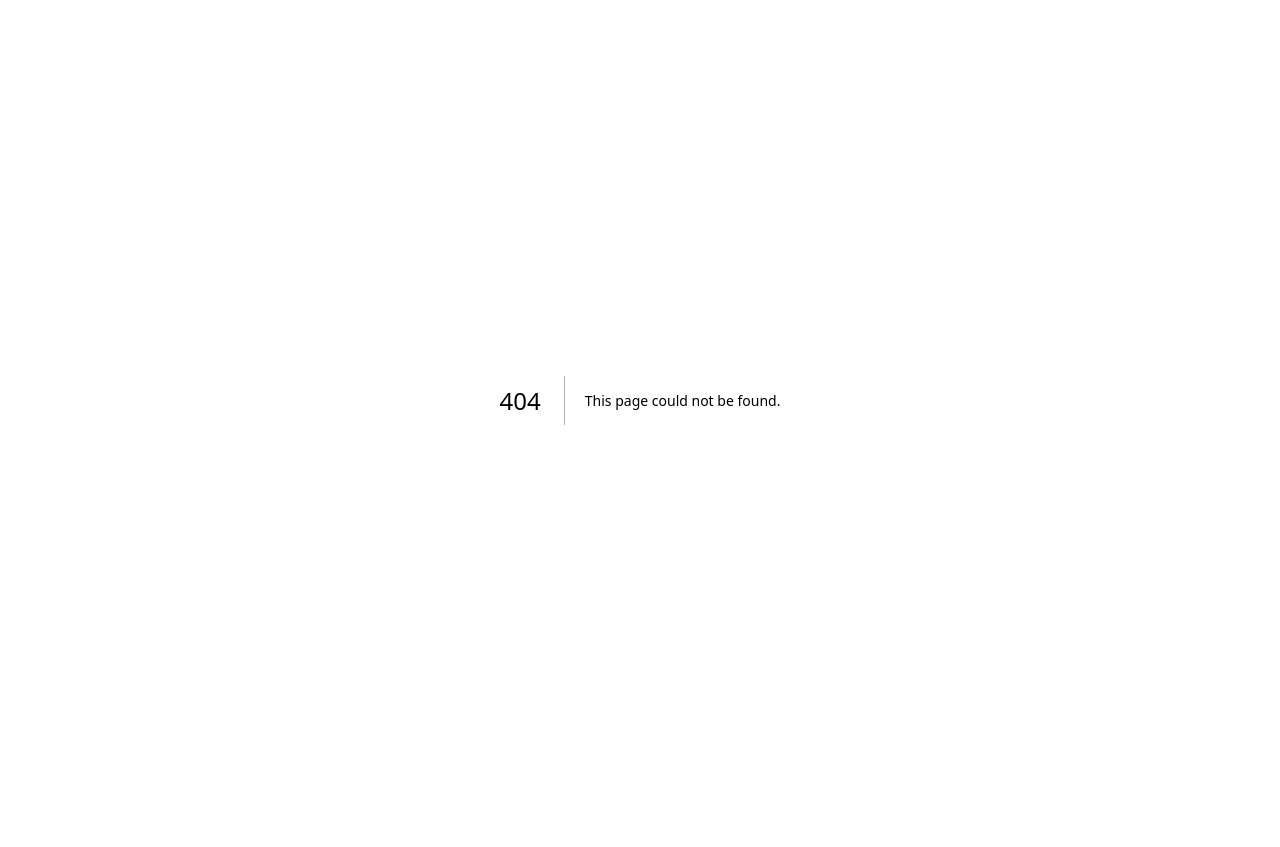
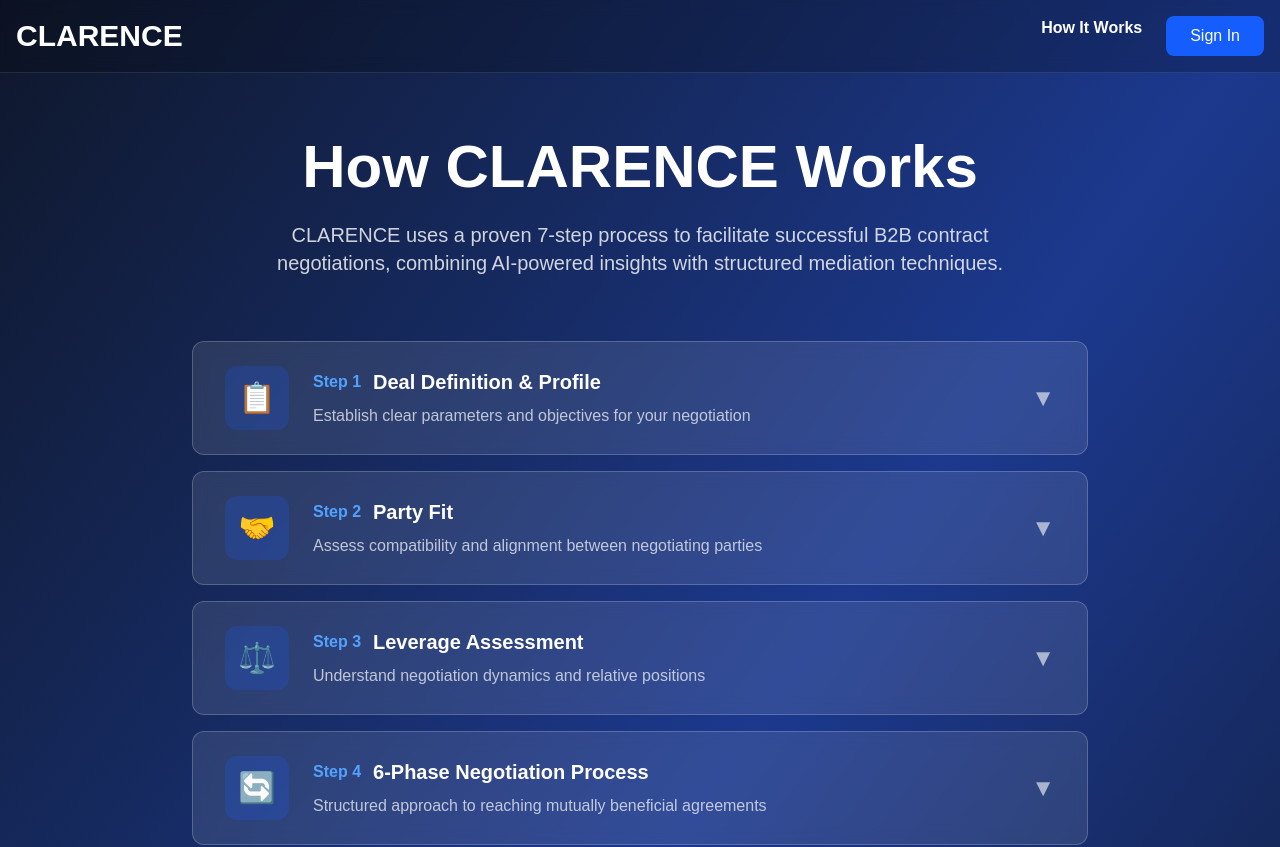
Before and after one commit to SpikeIreland/clarence, a Next.js app: page /how-it-works in a window 1280 px wide. Before the commit this address had no page. Shown: the top 847 px of the page. Before the commit the page ends 800 px from the top, so only its background shows below. Built offline with nearby package versions, Linux system fonts and the light colour scheme.

Commit message:
Add How Does CLARENCE Work page with expandable process steps

```diff
--- /dev/null
+++ b/app/how-it-works/page.tsx
@@ -0,0 +1,233 @@
+'use client'
+import { useState } from 'react'
+
+interface ProcessStep {
+  id: number
+  title: string
+  icon: string
+  description: string
+  details: string[]
+}
+
+const processSteps: ProcessStep[] = [
+  {
+    id: 1,
+    title: "Deal Definition & Profile",
+    icon: "📋",
+    description: "Establish clear parameters and objectives for your negotiation",
+    details: [
+      "Define the scope and boundaries of the contract",
+      "Identify key stakeholders and decision-makers",
+      "Set measurable objectives and success criteria",
+      "Document must-have vs. nice-to-have terms",
+      "Establish timeline and milestones"
+    ]
+  },
+  {
+    id: 2,
+    title: "Party Fit",
+    icon: "🤝",
+    description: "Assess compatibility and alignment between negotiating parties",
+    details: [
+      "Analyze organizational compatibility",
+      "Evaluate cultural and operational alignment",
+      "Identify shared goals and potential conflicts",
+      "Assess risk tolerance and negotiation styles",
+      "Map complementary strengths and needs"
+    ]
+  },
+  {
+    id: 3,
+    title: "Leverage Assessment",
+    icon: "⚖️",
+    description: "Understand negotiation dynamics and relative positions",
+    details: [
+      "Evaluate each party's alternatives (BATNA)",
+      "Identify sources of negotiating power",
+      "Assess market conditions and timing factors",
+      "Analyze dependencies and critical needs",
+      "Map areas of flexibility and firm boundaries"
+    ]
+  },
+  {
+    id: 4,
+    title: "6-Phase Negotiation Process",
+    icon: "🔄",
+    description: "Structured approach to reaching mutually beneficial agreements",
+    details: [
+      "Phase 1: Opening positions and initial proposals",
+      "Phase 2: Information exchange and clarification",
+      "Phase 3: Bargaining and trade-offs",
+      "Phase 4: Creative problem-solving",
+      "Phase 5: Agreement refinement",
+      "Phase 6: Final terms and documentation"
+    ]
+  },
+  {
+    id: 5,
+    title: "CLARENCE Chat",
+    icon: "💬",
+    description: "AI-powered mediation assistant for real-time negotiation support",
+    details: [
+      "Natural language interaction with CLARENCE AI",
+      "Real-time suggestions for win-win solutions",
+      "Neutral mediation to break deadlocks",
+      "Automated tracking of discussion points",
+      "Intelligent recommendations based on precedents"
+    ]
+  },
+  {
+    id: 6,
+    title: "Contract Generation",
+    icon: "📄",
+    description: "Automated creation of balanced, comprehensive agreements",
+    details: [
+      "AI-powered drafting based on negotiated terms",
+      "Industry-standard templates and clauses",
+      "Balanced language protecting both parties",
+      "Automatic consistency and completeness checks",
+      "Multiple format exports (PDF, Word, etc.)"
+    ]
+  },
+  {
+    id: 7,
+    title: "Contract Governance",
+    icon: "🛡️",
+    description: "Ongoing management and compliance monitoring",
+    details: [
+      "Performance tracking against contract terms",
+      "Automated milestone and deadline reminders",
+      "Change management and amendment tracking",
+      "Dispute resolution support",
+      "Renewal and renegotiation management"
+    ]
+  }
+]
+
+export default function HowItWorksPage() {
+  const [expandedStep, setExpandedStep] = useState<number | null>(null)
+
+  const toggleStep = (stepId: number) => {
+    setExpandedStep(expandedStep === stepId ? null : stepId)
+  }
+
+  return (
+    <div className="min-h-screen bg-gradient-to-br from-slate-900 via-blue-900 to-slate-900">
+      {/* Navigation */}
+      <div className="bg-black/20 backdrop-blur border-b border-white/10">
+        <div className="container mx-auto px-4 py-4">
+          <div className="flex justify-between items-center">
+            <a href="/" className="text-3xl font-bold text-white">CLARENCE</a>
+            <div className="flex gap-6">
+              <a href="/how-it-works" className="text-white font-semibold">How It Works</a>
+              <a href="/auth/login" className="bg-blue-600 hover:bg-blue-700 text-white px-6 py-2 rounded-lg transition">
+                Sign In
+              </a>
+            </div>
+          </div>
+        </div>
+      </div>
+
+      {/* Hero Section */}
+      <div className="container mx-auto px-4 py-16">
+        <div className="text-center mb-16">
+          <h1 className="text-5xl md:text-6xl font-bold text-white mb-6">
+            How CLARENCE Works
+          </h1>
+          <p className="text-xl text-white/80 max-w-3xl mx-auto">
+            CLARENCE uses a proven 7-step process to facilitate successful B2B contract negotiations,
+            combining AI-powered insights with structured mediation techniques.
+          </p>
+        </div>
+
+        {/* Process Steps */}
+        <div className="max-w-4xl mx-auto">
+          <div className="space-y-4">
+            {processSteps.map((step) => (
+              <div
+                key={step.id}
+                className="bg-white/10 backdrop-blur rounded-xl border border-white/20 overflow-hidden transition-all duration-300 hover:bg-white/15"
+              >
+                <button
+                  onClick={() => toggleStep(step.id)}
+                  className="w-full px-8 py-6 flex items-center justify-between text-left"
+                >
+                  <div className="flex items-center gap-6">
+                    <div className="flex items-center justify-center w-16 h-16 bg-blue-600/20 rounded-xl">
+                      <span className="text-3xl">{step.icon}</span>
+                    </div>
+                    <div>
+                      <div className="flex items-center gap-3 mb-2">
+                        <span className="text-blue-400 font-semibold">Step {step.id}</span>
+                        <h3 className="text-xl font-semibold text-white">{step.title}</h3>
+                      </div>
+                      <p className="text-white/70">{step.description}</p>
+                    </div>
+                  </div>
+                  <div className="text-white/60 text-2xl transition-transform duration-300"
+                       style={{ transform: expandedStep === step.id ? 'rotate(180deg)' : 'rotate(0deg)' }}>
+                    ▼
+                  </div>
+                </button>
+
+                {expandedStep === step.id && (
+                  <div className="px-8 pb-6 border-t border-white/10">
+                    <div className="pt-6 pl-22">
+                      <ul className="space-y-3">
+                        {step.details.map((detail, index) => (
+                          <li key={index} className="flex items-start gap-3">
+                            <span className="text-blue-400 mt-1">•</span>
+                            <span className="text-white/80">{detail}</span>
+                          </li>
+                        ))}
+                      </ul>
+                      {step.id === 5 && (
+                        <div className="mt-6 p-4 bg-blue-600/20 rounded-lg border border-blue-500/30">
+                          <p className="text-white/90 text-sm">
+                            <strong>Try CLARENCE Chat:</strong> Experience our AI mediation assistant firsthand.
+                            <a href="/auth/signup" className="text-blue-400 hover:text-blue-300 ml-2 font-semibold">
+                              Sign up for free →
+                            </a>
+                          </p>
+                        </div>
+                      )}
+                    </div>
+                  </div>
+                )}
+              </div>
+            ))}
+          </div>
+        </div>
+
+        {/* CTA Section */}
+        <div className="mt-20 text-center">
+          <div className="bg-gradient-to-r from-blue-600/20 to-purple-600/20 backdrop-blur rounded-2xl p-12 border border-white/20">
+            <h2 className="text-3xl font-bold text-white mb-4">
+              Ready to Transform Your Contract Negotiations?
+            </h2>
+            <p className="text-white/80 mb-8 max-w-2xl mx-auto">
+              Join forward-thinking companies using CLARENCE to negotiate better contracts in less time.
+            </p>
+            <div className="flex gap-4 justify-center">
+              <a href="/auth/signup" className="bg-blue-600 hover:bg-blue-700 text-white px-8 py-4 rounded-lg text-lg font-semibold transition">
+                Get Started Free
+              </a>
+              <a href="/auth/login" className="border border-white/30 hover:border-white/50 text-white px-8 py-4 rounded-lg text-lg transition">
+                Sign In
+              </a>
+            </div>
+          </div>
+        </div>
+
+        {/* Bottom Navigation */}
+        <div className="mt-16 pt-8 border-t border-white/10">
+          <div className="flex justify-center gap-8">
+            <a href="/" className="text-white/60 hover:text-white transition">Home</a>
+            <a href="/terms" className="text-white/60 hover:text-white transition">Terms</a>
+            <a href="/privacy" className="text-white/60 hover:text-white transition">Privacy</a>
+          </div>
+        </div>
+      </div>
+    </div>
+  )
+}
--- a/app/page.tsx
+++ b/app/page.tsx
@@ -5,7 +5,7 @@ export default function Home() {
         <nav className="flex justify-between items-center mb-16">
           <h1 className="text-3xl font-bold text-white">CLARENCE</h1>
           <div className="space-x-6">
-            <button className="text-white/80 hover:text-white transition">Platform</button>
+            <a href="/how-it-works" className="text-white/80 hover:text-white transition">How It Works</a>
             <a href="/auth/login" className="bg-blue-600 hover:bg-blue-700 text-white px-6 py-2 rounded-lg transition inline-block">
             Sign In
             </a>
```
